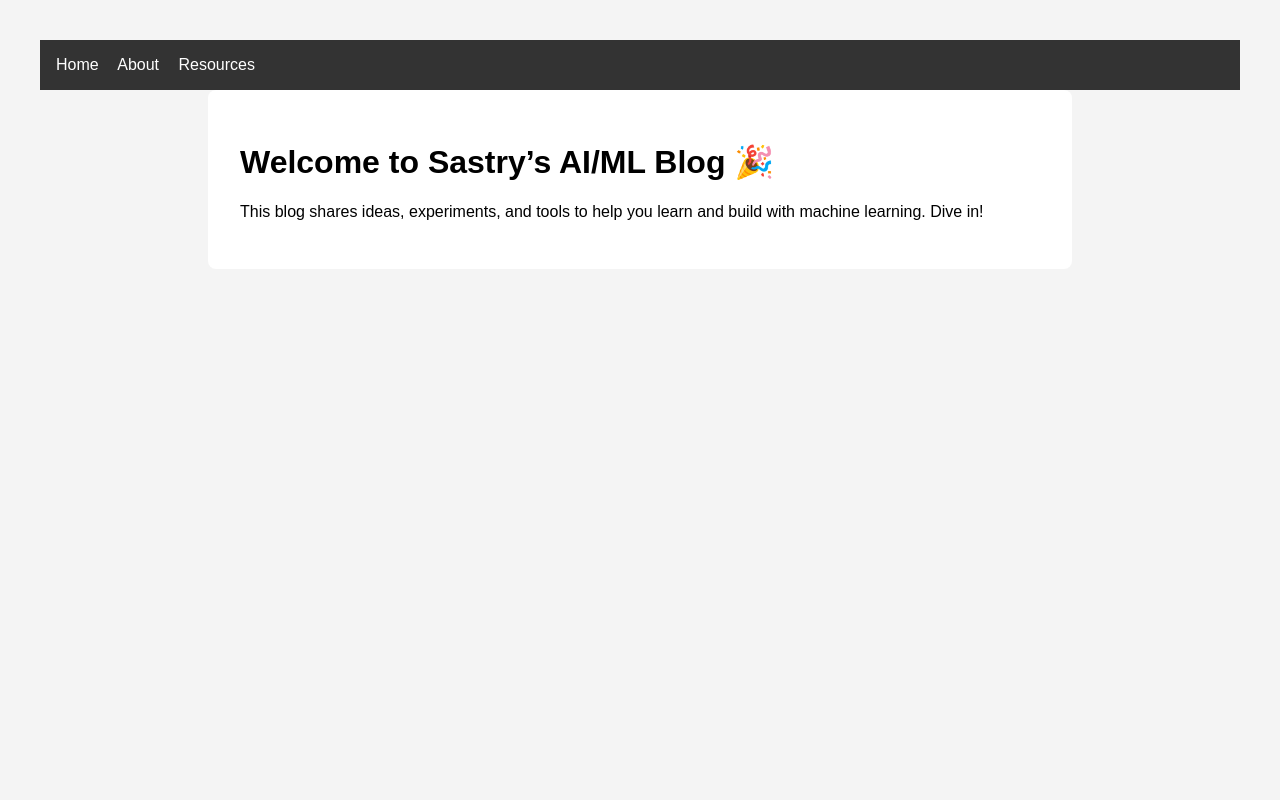
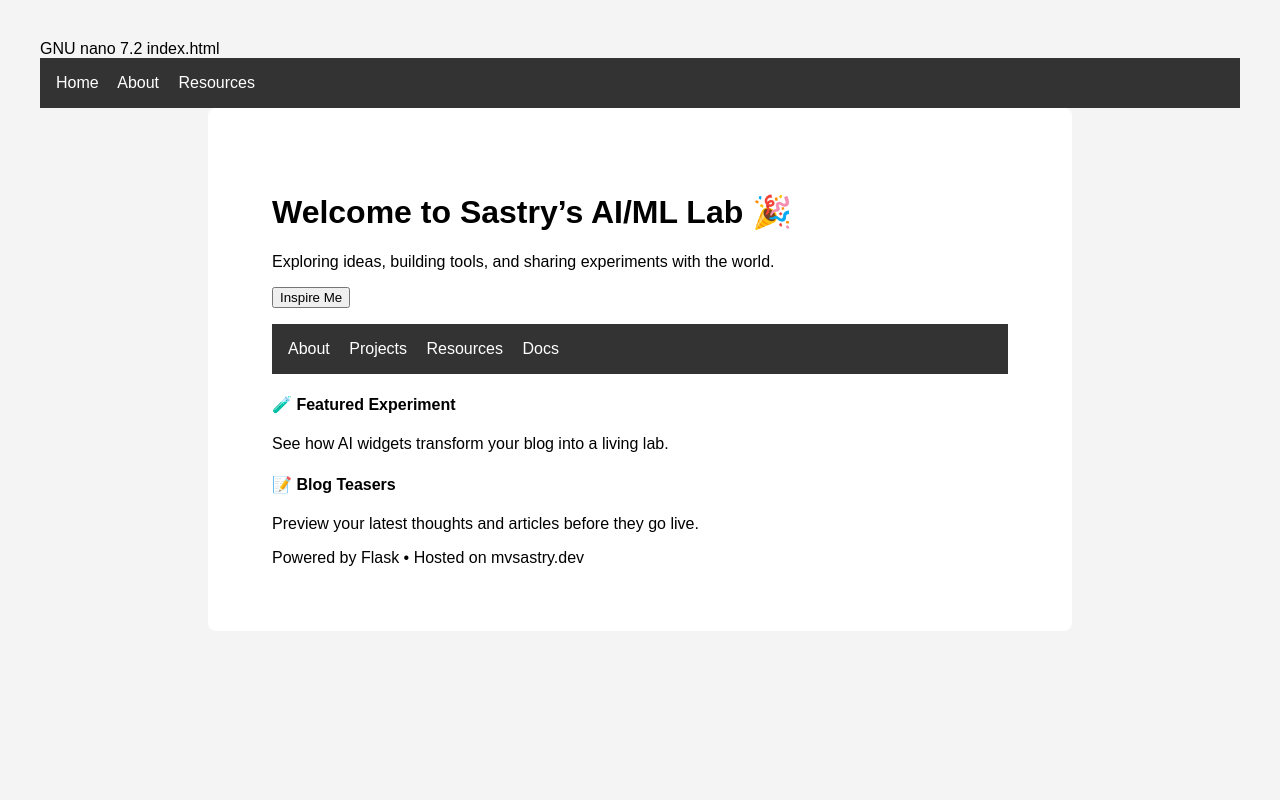
Before and after one commit to svmalapaka/ai_blog, a Flask app: page / in a window 1280 px wide. Run offline with Flask 3, Linux system fonts and the light colour scheme.

Commit message:
Preparing ai_blog project for Windows migration

```diff
--- a/ai_quote_app.py
+++ b/ai_quote_app.py
@@ -11,8 +11,13 @@ quotes = [
     "🔍 'Debugging is 80% of machine learning.'"
 ]
 
+
+DEBUG_TEMPLATE = False
+
 @app.route("/")
 def home():
+    if DEBUG_TEMPLATE:
+        return "🚨 Flask route is responding — template skipped!"
     return render_template("index.html", title="Home")
 
 @app.route("/quote")
@@ -39,5 +44,10 @@ def posts(post):
 def docs():
     return render_template("docs.html", title="Docs")
 
+for rule in app.url_map.iter_rules():
+    print(rule.endpoint, rule.rule)
+
+print("✅ Reached app.run()")
+
 if __name__ == "__main__":
-    app.run(host="0.0.0.0", port=5000)
+    app.run(host="0.0.0.0", port=8081)
--- a/templates/index.html
+++ b/templates/index.html
@@ -1,5 +1,53 @@
-{% extends "base.html" %}
+  GNU nano 7.2                                           index.html                                              {% extends "base.html" %}
+
 {% block content %}
-  <h1>Welcome to Sastry’s AI/ML Blog 🎉</h1>
-  <p>This blog shares ideas, experiments, and tools to help you learn and build with machine learning. Dive in!</p>
+<div class="container mt-5">
+  <h1 class="display-4 text-center mb-3">Welcome to Sastry’s AI/ML Lab 🎉</h1>
+  <p class="lead text-center mb-4">Exploring ideas, building tools, and sharing experiments with the world.</p>
+
+  <div class="text-center mb-5">
+    <button class="btn btn-primary btn-lg" onclick="getQuote()">Inspire Me</button>
+    <p id="quoteBox" class="mt-3 text-success fs-5"></p>
+  </div>
+
+  <nav class="d-flex justify-content-center flex-wrap gap-3 mb-5">
+    <a href="/about" class="btn btn-outline-secondary">About</a>
+    <a href="/projects" class="btn btn-outline-secondary">Projects</a>
+    <a href="/resources" class="btn btn-outline-secondary">Resources</a>
+    <a href="/docs" class="btn btn-outline-secondary">Docs</a>
+  </nav>
+
+  <div class="row">
+    <div class="col-md-6">
+      <div class="p-4 bg-light rounded shadow-sm mb-4">
+        <h4>🧪 Featured Experiment</h4>
+        <p>See how AI widgets transform your blog into a living lab.</p>
+      </div>
+    </div>
+    <div class="col-md-6">
+      <div class="p-4 bg-light rounded shadow-sm mb-4">
+        <h4>📝 Blog Teasers</h4>
+        <p>Preview your latest thoughts and articles before they go live.</p>
+      </div>
+    </div>
+  </div>
+
+  <footer class="text-center mt-5 mb-3 text-muted">
+    Powered by Flask • Hosted on mvsastry.dev
+  </footer>
+</div>
+
+<script>
+  function getQuote() {
+    fetch('/quote')
+      .then(response => response.text())
+      .then(data => {
+        document.getElementById('quoteBox').innerText = data;
+      })
+      .catch(error => {
+        document.getElementById('quoteBox').innerText = "Unable to load quote. Try again!";
+        console.error('Quote fetch error:', error);
+      });
+  }
+</script>
 {% endblock %}
```
Also changed, not shown: test_app.py (added, +11 -0 lines), 2 other files.
